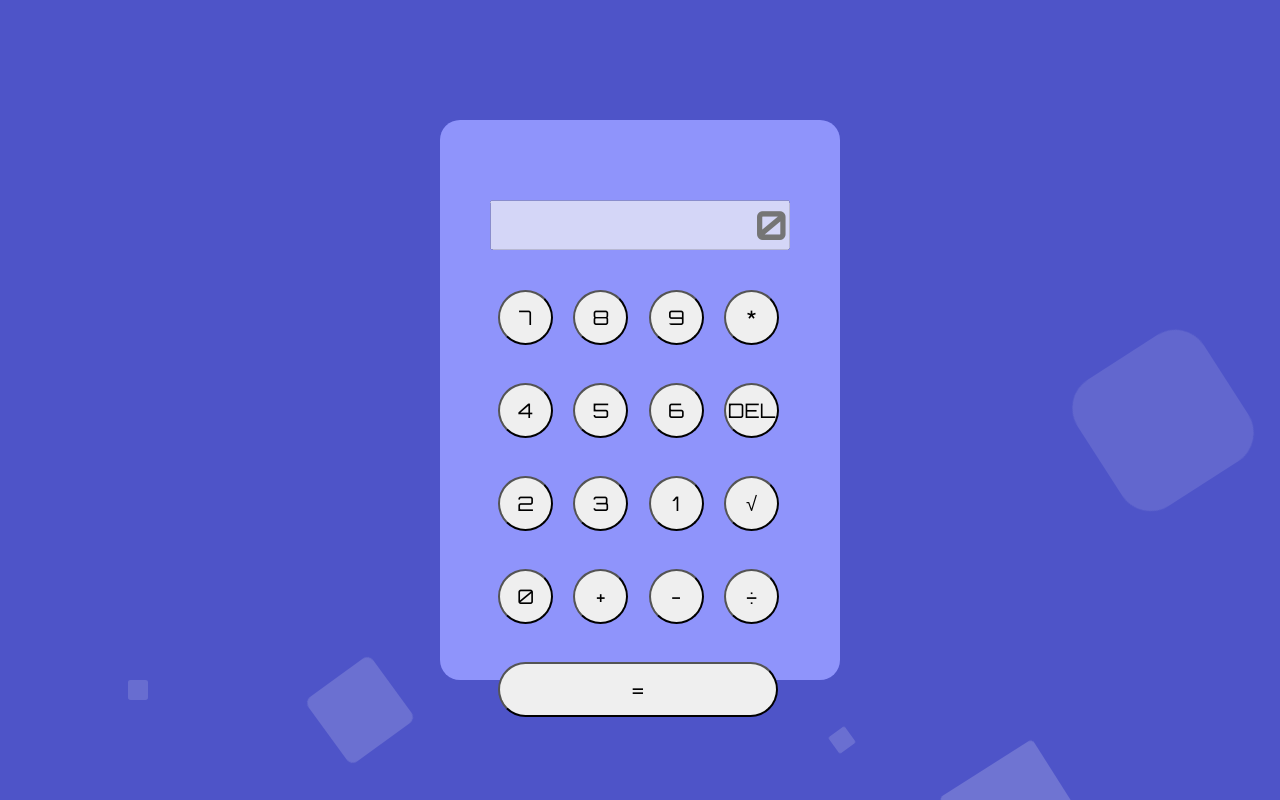
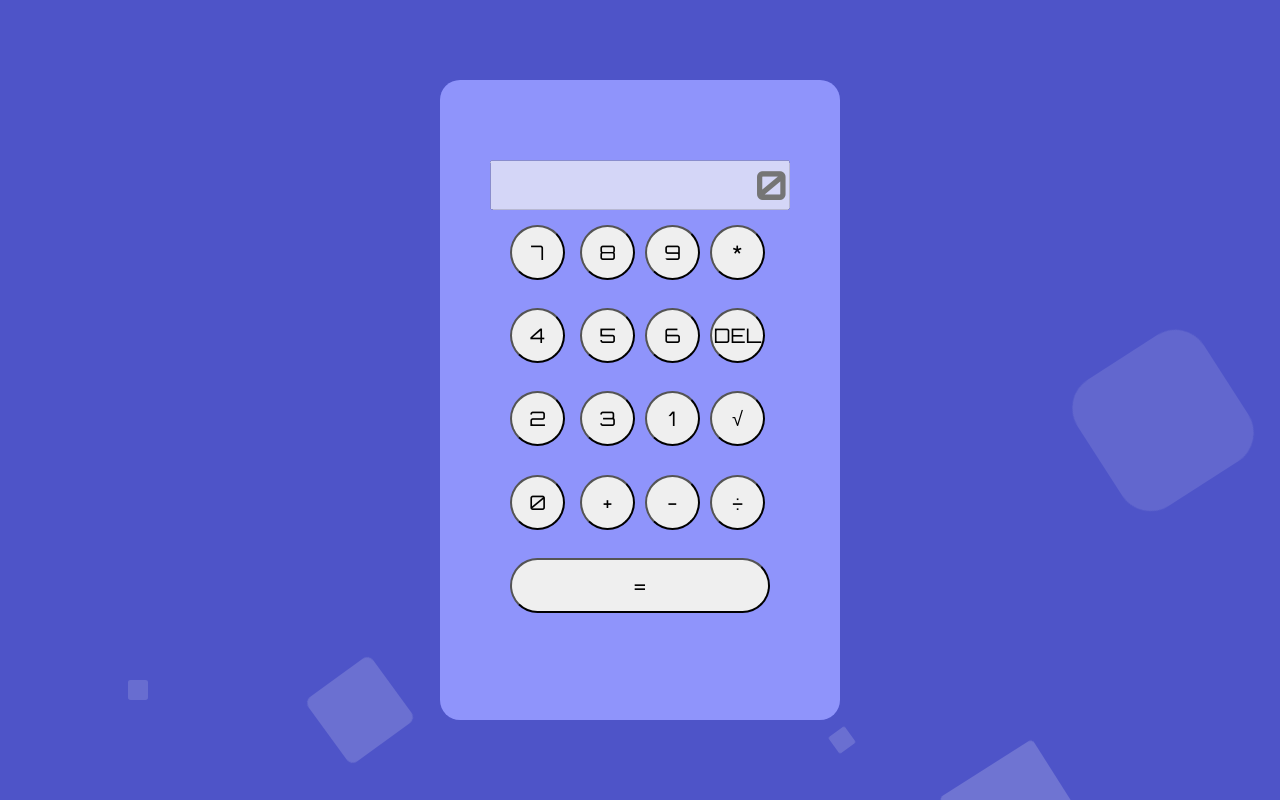
Before and after one commit to LucMLC/Projeto-Calculadora, a plain HTML site: page index.html in a window 1280 px wide. Drawn offline with Linux system fonts and the light colour scheme.

Commit message:
responsiveness update

```diff
--- a/style.css
+++ b/style.css
@@ -201,6 +201,27 @@ button:nth-child(17):active {
     }
 }
 
+@media screen and (max-width: 1400px) {
+
+    .calculater {
+        height: 80%;
+    }
+
+    button {
+        margin: 5px;
+    }
+
+    .buttons {
+        display: grid;
+        padding-left: 15px;
+        grid-template-columns: 70px 2fr 2fr 2fr;
+    }
+
+    .buttons :last-child {
+        width: 260px;
+    }
+}
+
 @media screen and (max-width: 1200px) {
 
     .all {
```
